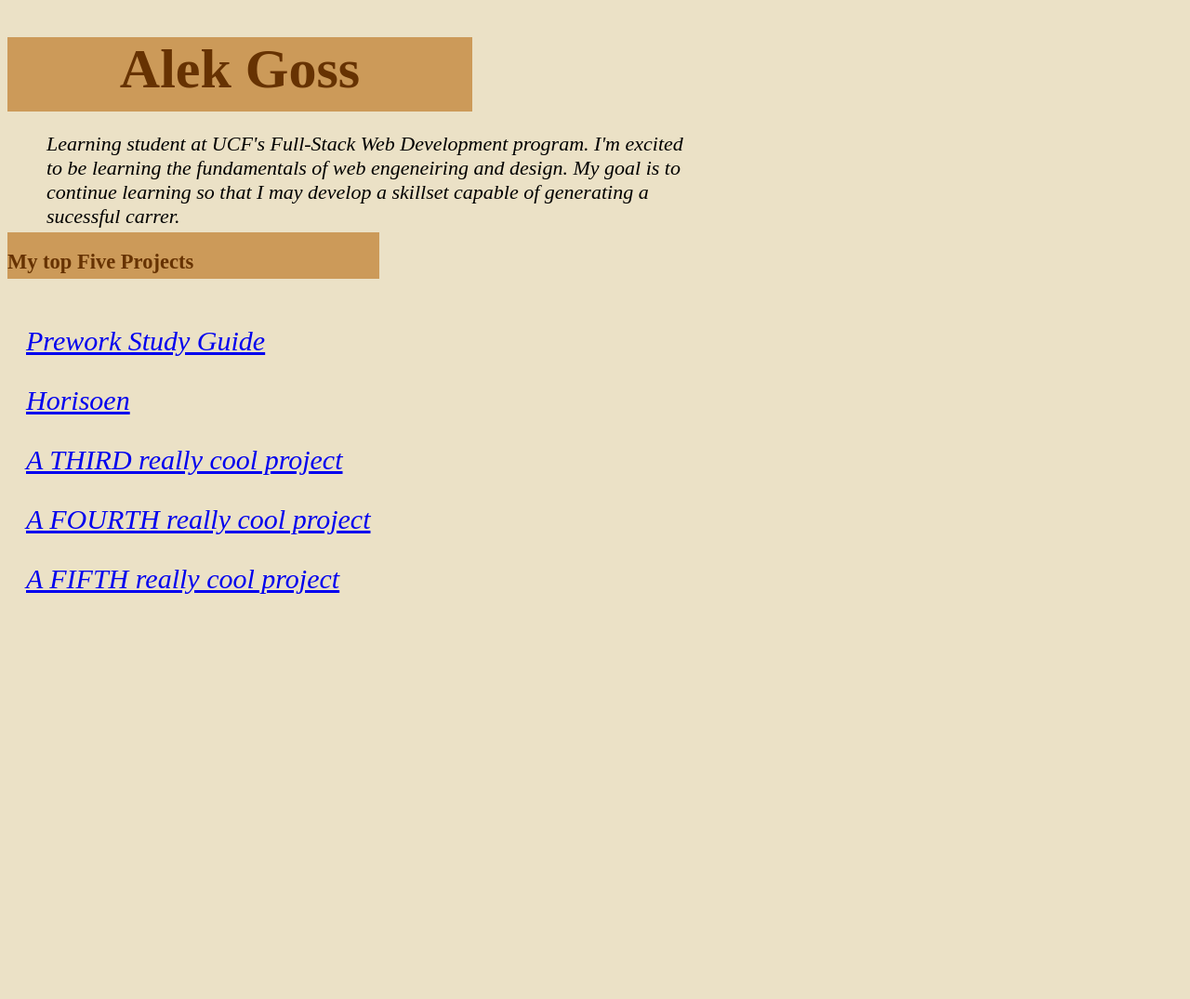
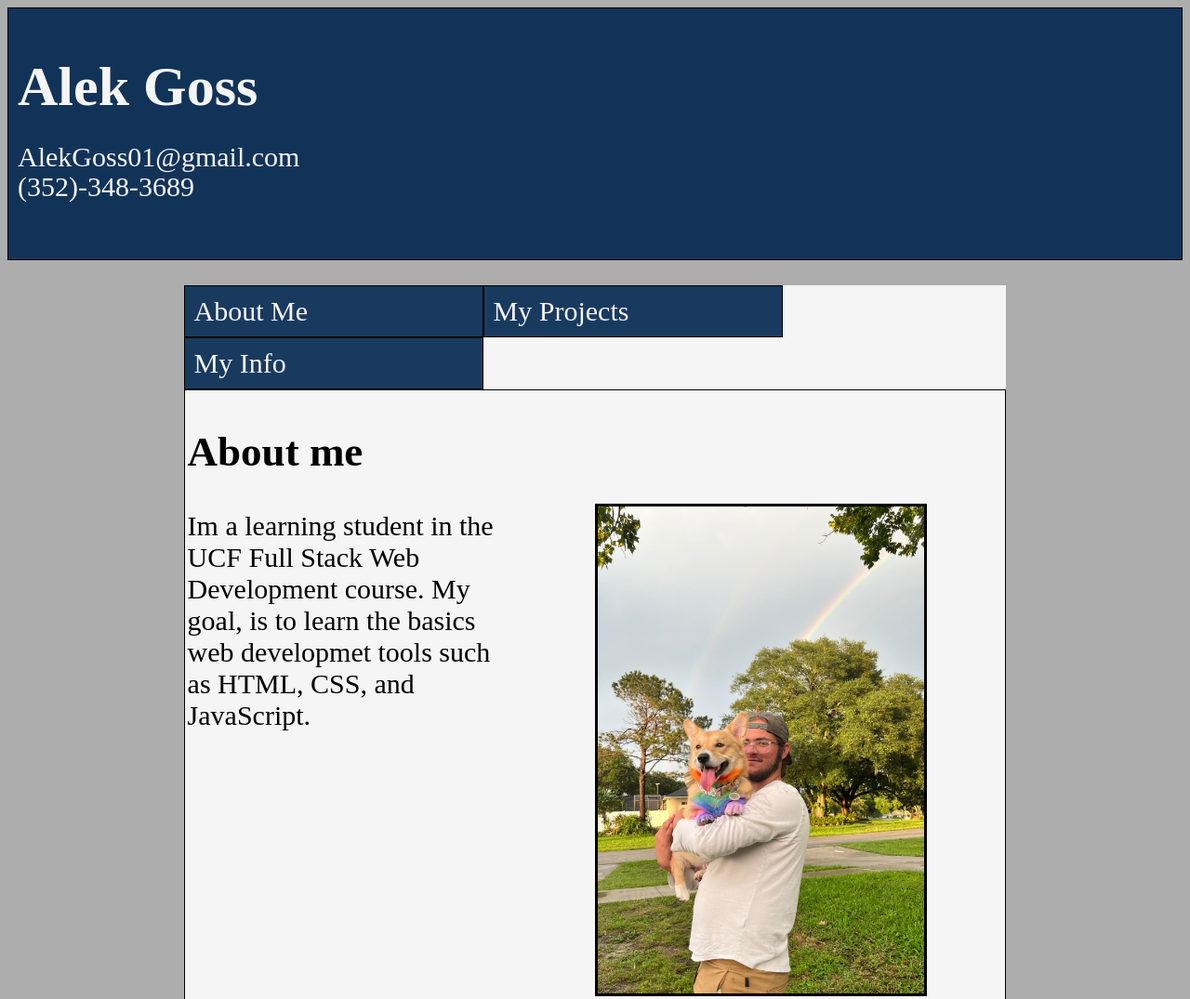
Before and after one commit to Ashe-EG/Alek.Portfolio, a plain HTML site: page index.html in a window 1280 px wide. Shown: the top 1075 px of the page at 93% size. Before the commit the page ends 800 px from the top, so only its background shows below. Drawn offline with Linux system fonts and the light colour scheme.

Commit message:
about me

```diff
--- a/assets/css/style.css
+++ b/assets/css/style.css
@@ -1,40 +1,87 @@
-body    {
-    background-color: #ebe1c6fd;
+/* background-color: whitesmoke; */
+
+body{
+    background-color: #adadad;
 }
 
-.title  {
-    color: #663202;
-    background-color: #cc9a59;
+.content{
+    max-width: 70%;
+    align-items: center;
+    margin: auto;
 }
 
-#title  {
-    height: 80px;
-    width: 500px;
-    text-align: center;
+header{
+    padding: 10px;
     font-size: 30px;
+    color: whitesmoke;
+    background-color: #01254ee5;border: 1px solid black;
+
 }
 
-.synopsis {
-    font-size: 22px;
-    font-style: italic;
-    position: absolute;
-    left: 50px;
-    width: 700px;
+label{
+    display: flex;
+    flex-wrap: wrap;
+    justify-content: flex-start;
+    margin-top: 3%;
+    font-size: 30px;
+    background-color: whitesmoke;
 }
 
-.banner {
-    color: #663202;
-    background-color: #cc9a59;
-    font-size: 15px;
-    height: 50px;
-    width: 400px;
+nav{
+    background-color: #01254ee5;
+    color: whitesmoke;
+    padding: 10px;
+    width: 300px;
+    border: 1px solid black;
+}
 
-    position: absolute; top: 250px;
+
+
+.A{
+    line-height: 2px;
 }
-.text {
+
+.Intro {
+    height: 250px;
+}
+
+.about{
+    background-color: whitesmoke;
     font-size: 30px;
-    font-style: italic;
-    position: relative;
-    top: 200px;
-    left: 20px;
+    border: 1px solid black;
+    padding: 3px;
+    height: 900px;
 }
+
+#abouttxt{
+    width: 40%;
+
+}
+
+#pic1{
+    max-width: 40%;
+    position:relative;
+    left: 50%;
+    bottom: 275px;
+    border: 3px solid black;
+}
+
+
+a:link, a:visited{
+    color: whitesmoke;
+    text-decoration: none;
+}
+
+a:hover{
+    color: black;
+}
+
+@media screen and (max-width:430px){
+    #pic1{
+        max-width: 30%;
+    position:relative;
+    left: 60%;
+    bottom: 500px;
+    border: 2px solid black;
+    }
+}
--- a/index.html
+++ b/index.html
@@ -6,37 +6,38 @@
     <link rel="stylesheet" href="./assets/css/style.css">
     <title>Alek's Portfolio</title>
 </head>
+
+
 <body>
-    <header class="title" id="title">
+
+  <header class="Intro">
     <h1>Alek Goss</h1>
+      <div class="A">
+        <p>AlekGoss01@gmail.com</p>
+        <p>(352)-348-3689</p>
+      </div>
   </header>
-        <summary class="synopsis">
-            <p>Learning student at UCF's Full-Stack Web Development program. I'm excited to be learning the fundamentals of web engeneiring and design.
-                My goal is to continue learning so that I may develop a skillset capable of generating a sucessful carrer.
-            </p>
-        </summary>
+<div class="content">
+  <label>
+    <nav><a href="#aboutme">About Me</a></nav>
+    <nav><a href="projects">My Projects</a></nav>
+    <nav><a href="contact">My Info</a></nav>
+  </label>
 
-    <header class="banner">
-        <h2>My top Five Projects</h2>
-    </header>
+  <div class="about">
+    <h2><a id="aboutme">About me</a></h2>
     <article>
-            <p class="text" id="1">
-                <a href="https://ashe-eg.github.io/Prework-Study-Guide/" target="_blank"> Prework Study Guide</a>
-             </p>
-            <p class="text" id="2">
-                <a href="https://ashe-eg.github.io/Horiseon_Alek/" target="_blank"> Horisoen</a>
-             </p>
-             <p class="text" id="3">
-                <a href="https://www.google.com" target="_blank"> A THIRD really cool project</a>
-             </p>
-             <p class="text" id="4">
-                <a href="https://www.google.com" target="_blank"> A FOURTH really cool project</a>
-             </p>
-             <p class="text" id="5">
-                <a href="https://www.google.com" target="_blank"> A FIFTH really cool project</a>
-             </p>
+      <p id="abouttxt">Im a learning student in the UCF Full Stack Web Development course. My goal, is to learn the basics web developmet tools such as HTML, CSS, and JavaScript. </p>
+      <img src="assets/images/Me pic.jpg" alt="me with dog" id="pic1">
     </article>
-
+  </div>
+</div>
 
 </body>
 </html>
+
+
+
+
+
+<!-- <a id="myprojects">My Projects</a> -->
```
Also changed, not shown: assets/images/Me pic.jpg (added). Lines whose indentation alone changed are shown as unchanged.
